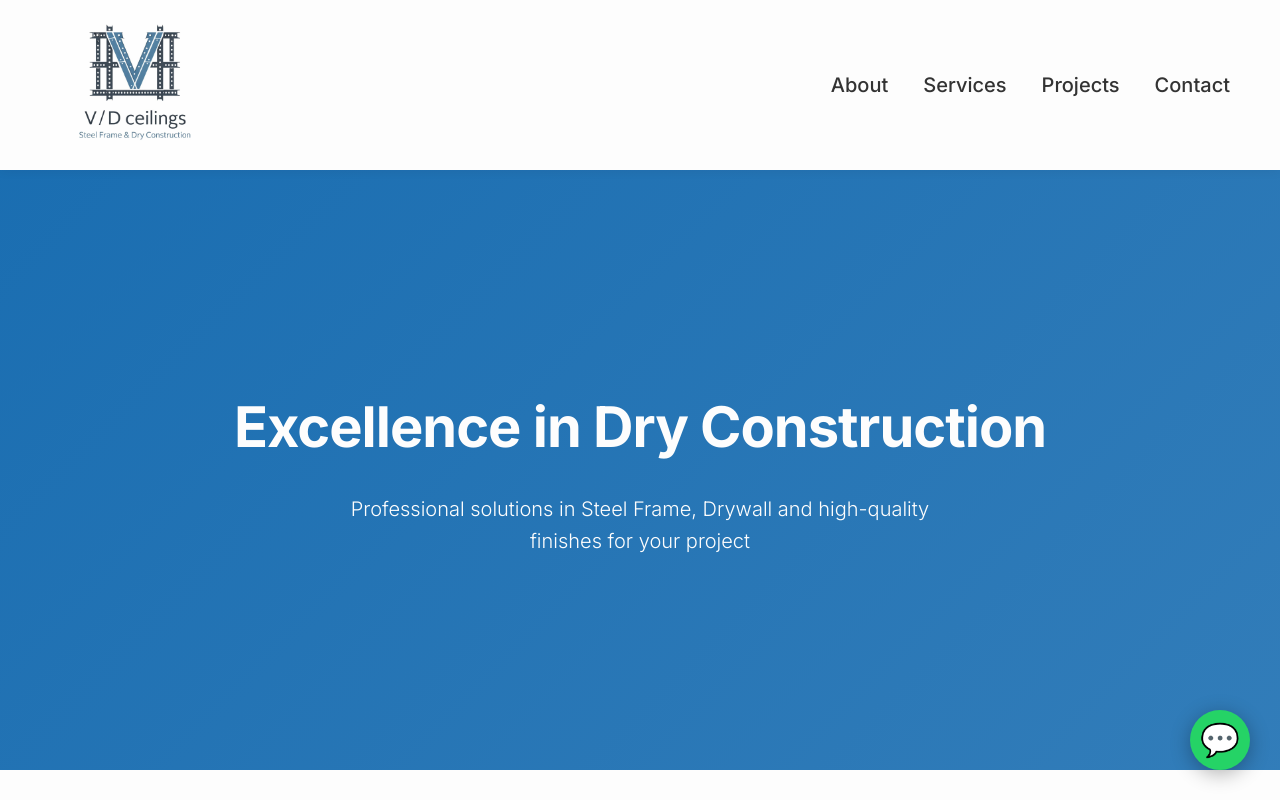
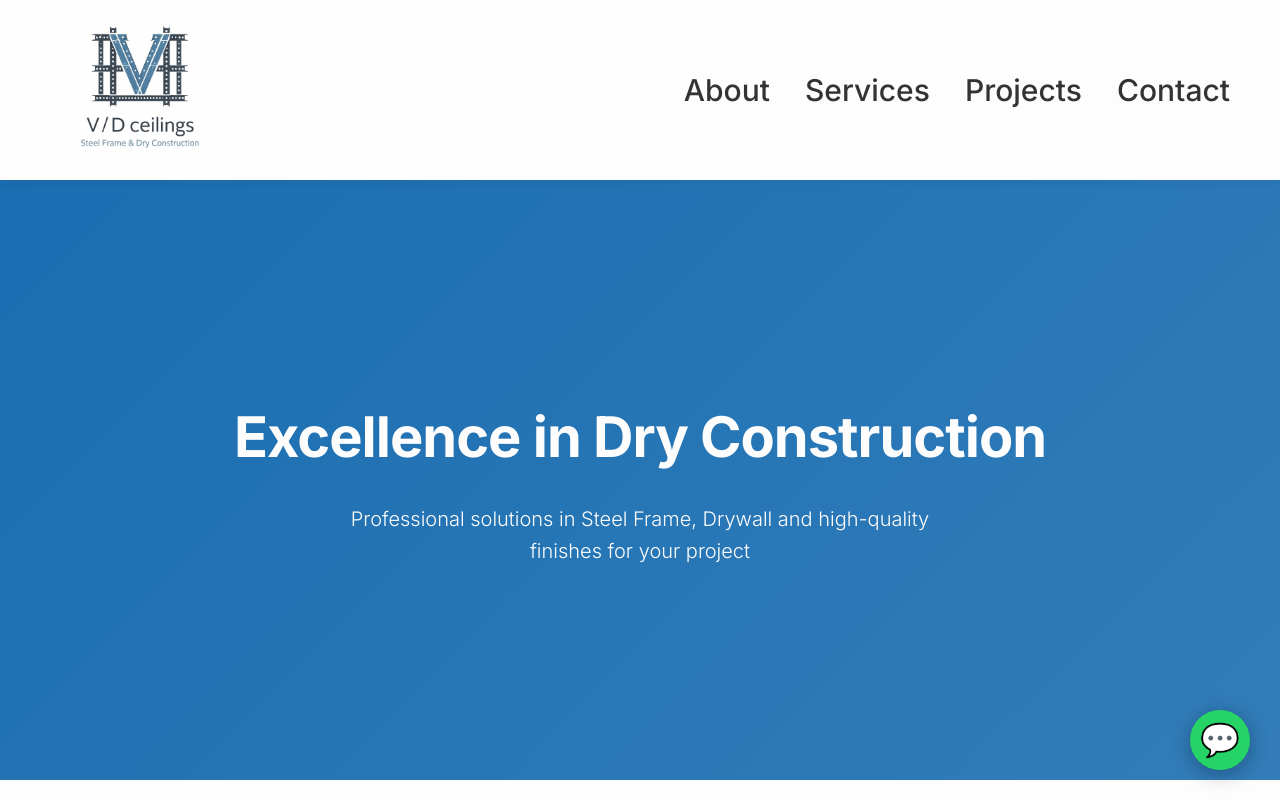
Before and after one commit to itaeziosfw/vdceilings, a React (Create React App) app: page / in a window 1280 px wide. Shown: the top 800 px of the page. Built offline with nearby package versions, Linux system fonts and the light colour scheme.

Commit message:
Atualiza contatos e estilos

```diff
--- a/src/App.css
+++ b/src/App.css
@@ -30,7 +30,7 @@ body{
 }
 
 .logo{
-  height:170px;
+  height:180px;
   width:auto;
   object-fit:contain;
 }
@@ -40,7 +40,7 @@ body{
   color:#333;
   text-decoration:none;
   font-weight:500;
-  font-size:20px;
+  font-size:30px;
   transition:color 0.3s;
 }
 
--- a/src/components/Contact.js
+++ b/src/components/Contact.js
@@ -36,6 +36,7 @@ export default function Contact() {
                 <div className="contact-item">
                     <span>📧</span>
                     <p>Victorsilva.artdecor@gmail.com</p>
+                    <p>djalmapassos544@gmail.com</p>
                 </div>
 
                 <div className="contact-item">
```
